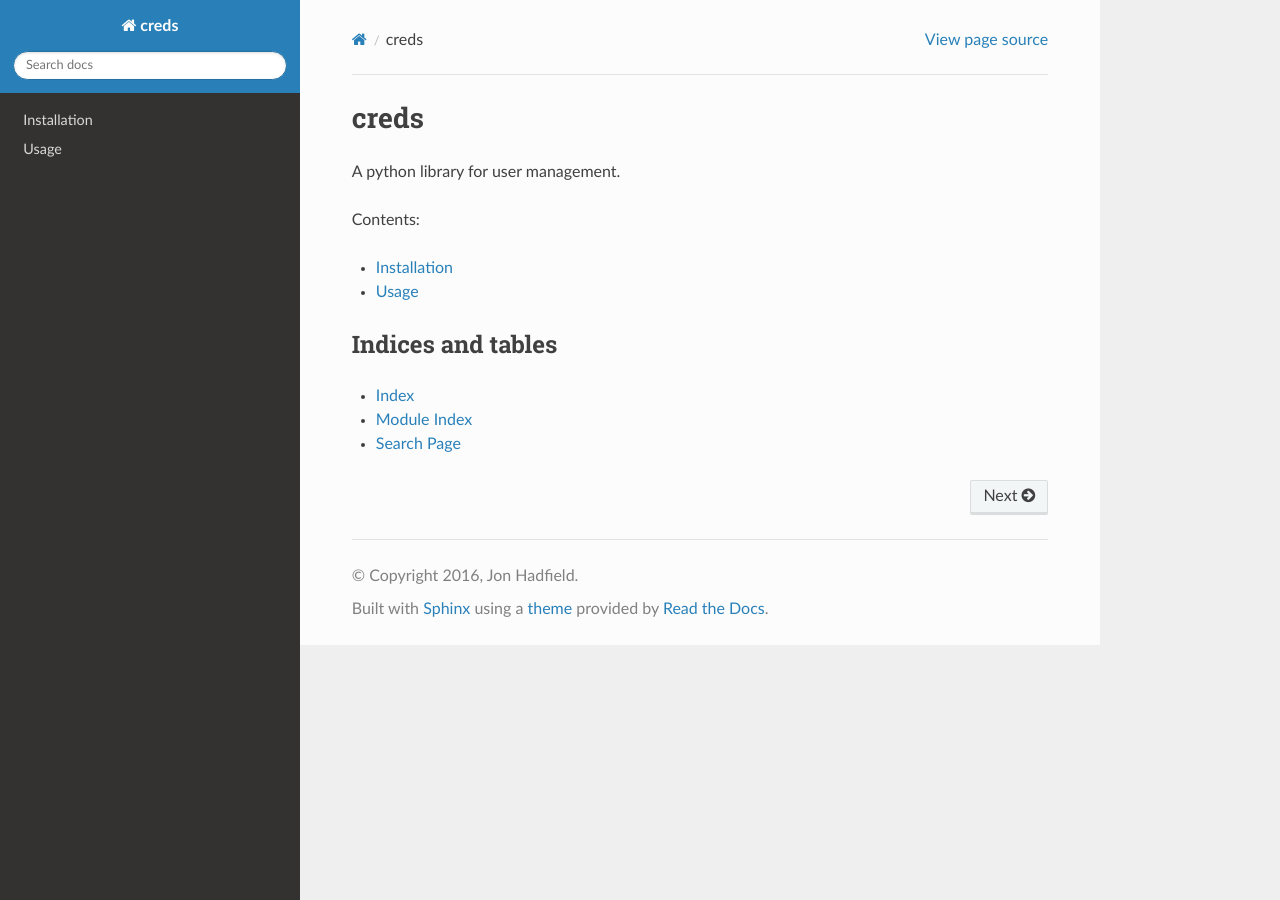
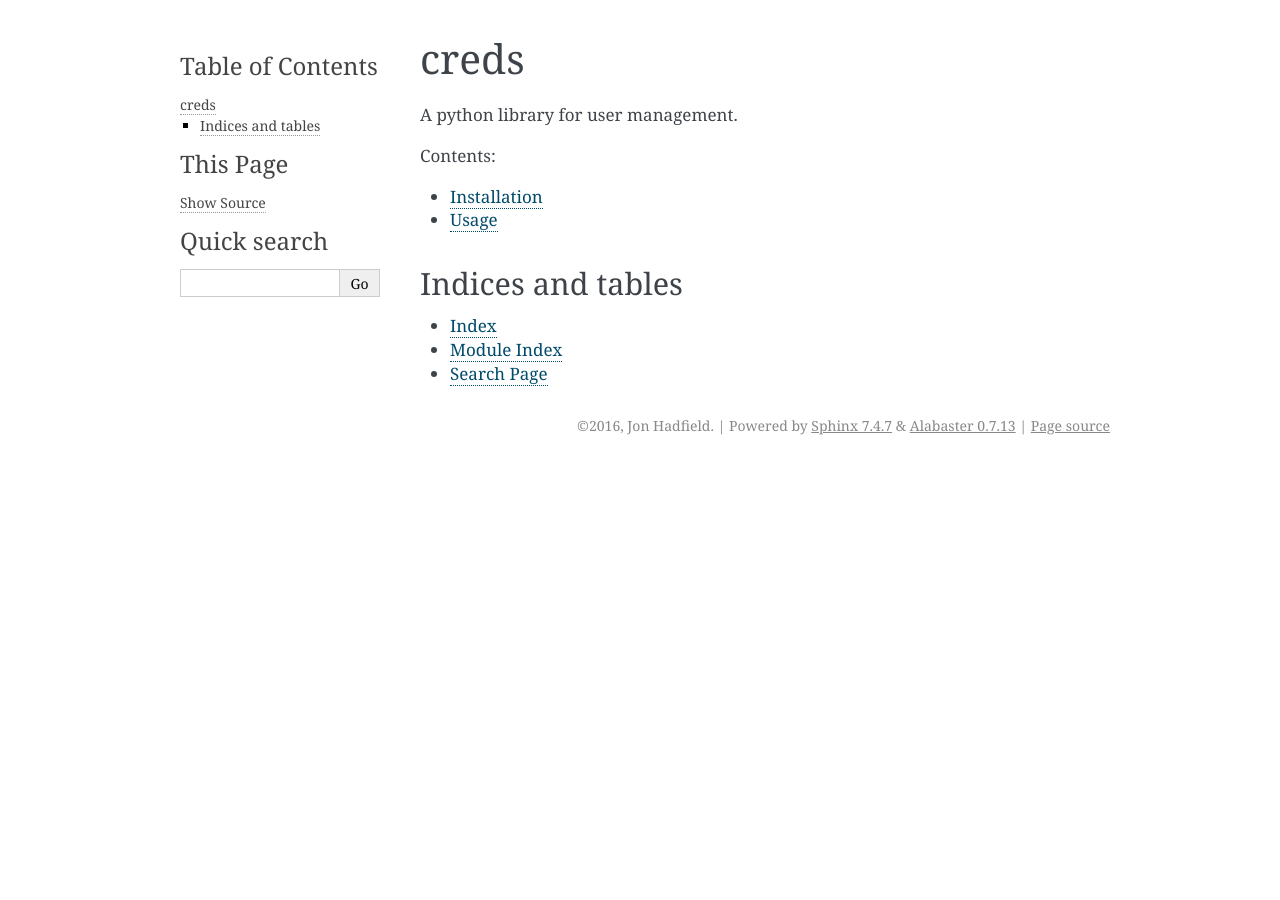
Before and after one commit to jonhadfield/creds, a Sphinx documentation site: the page built from docs/index.rst, in a window 1280 px wide. Built offline with Sphinx 7.4.7, drawn with Linux system fonts in a browser that asks for light colours.

Commit message:
back to alabaster.

```diff
--- a/docs/conf.py
+++ b/docs/conf.py
@@ -18,7 +18,7 @@
 #
 import os
 import sys
-import sphinx_rtd_theme
+# import sphinx_rtd_theme
 sys.path.insert(0, os.path.abspath('../lib'))
 
 # -- General configuration ------------------------------------------------
@@ -124,7 +124,7 @@ todo_include_todos = True
 # The theme to use for HTML and HTML Help pages.  See the documentation for
 # a list of builtin themes.
 #
-html_theme = 'sphinx_rtd_theme'
+# html_theme = 'sphinx_rtd_theme'
 
 # Theme options are theme-specific and customize the look and feel of a theme
 # further.  For a list of options available for each theme, see the
@@ -133,7 +133,7 @@ html_theme = 'sphinx_rtd_theme'
 # html_theme_options = {}
 
 # Add any paths that contain custom themes here, relative to this directory.
-html_theme_path = [sphinx_rtd_theme.get_html_theme_path()]
+# html_theme_path = [sphinx_rtd_theme.get_html_theme_path()]
 
 # The name for this set of Sphinx documents.
 # "<project> v<release> documentation" by default.
```
